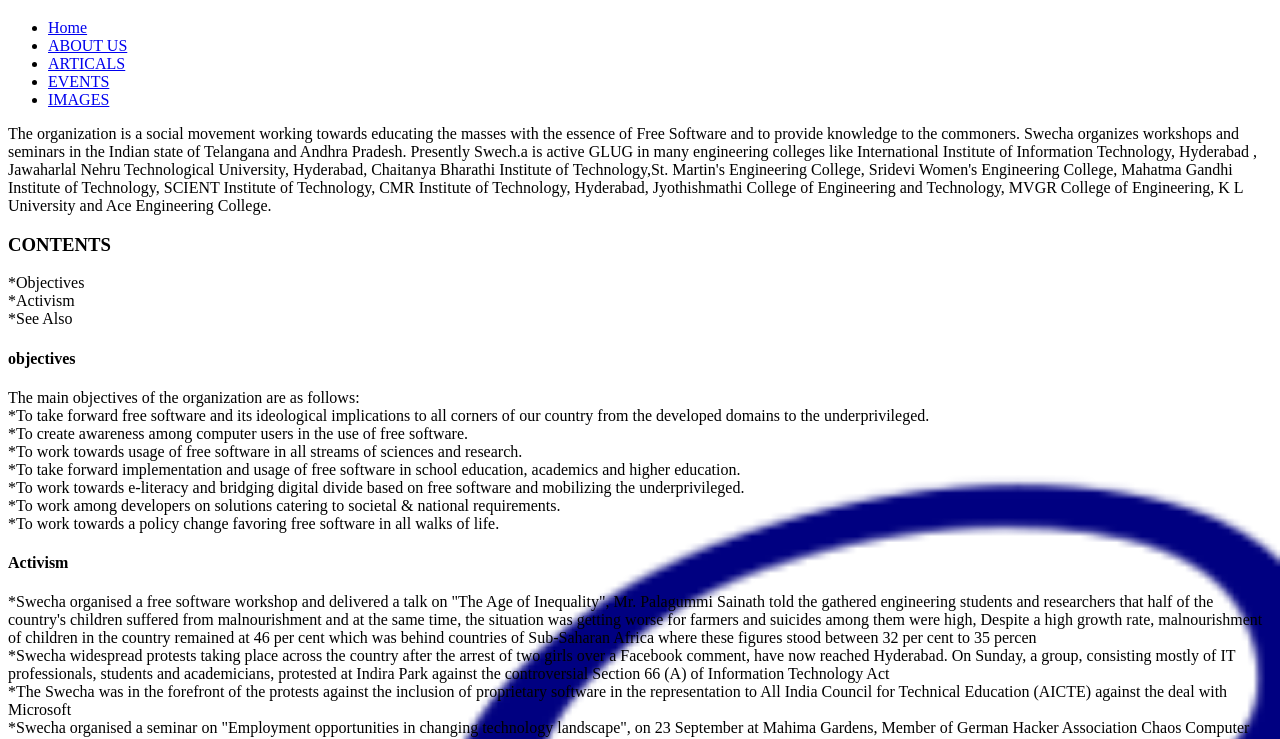
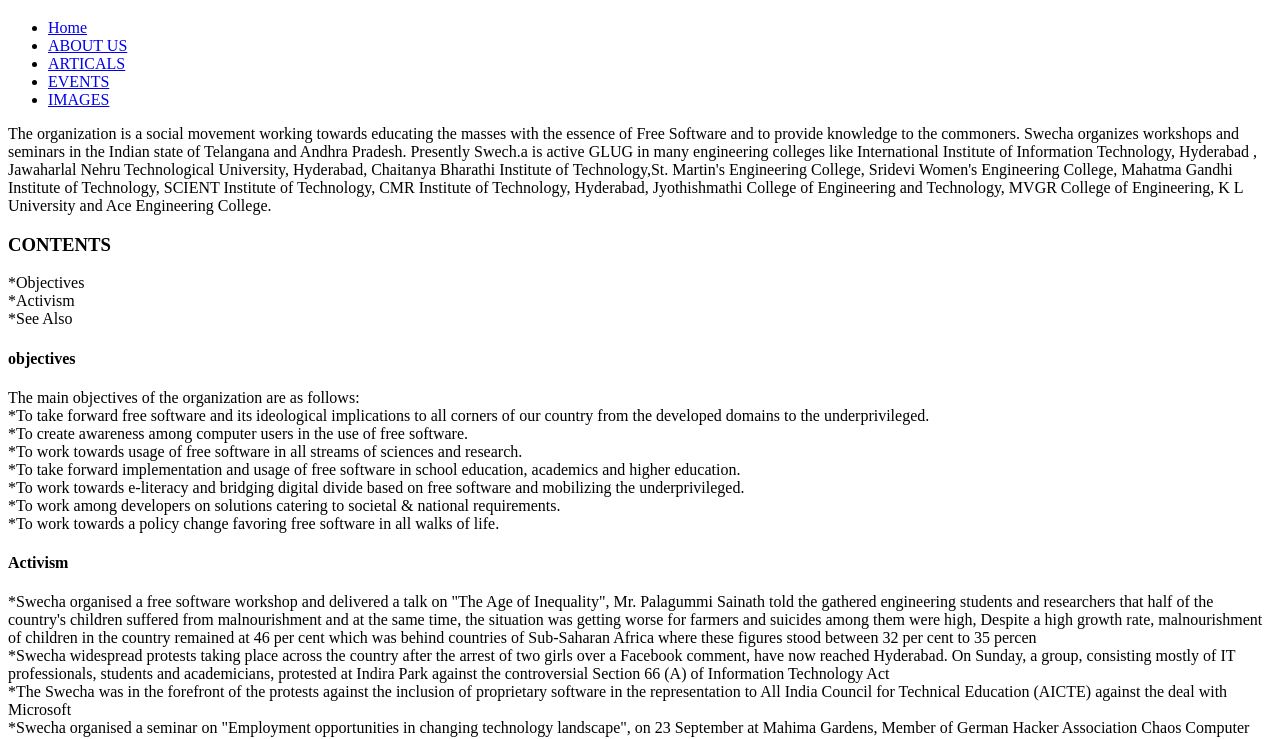
Before and after one commit to sandeepshavukari/SwechaAP, a plain HTML site: page about us.html in a window 1280 px wide. Shown: the part 61-800 px from the top of the page. Drawn offline with Linux system fonts and the light colour scheme.

Commit message:
Update about us.html

```diff
--- a/about us.html
+++ b/about us.html
@@ -1,14 +1,6 @@
 <!DOCTYPE html>
 <html>
 <head>
-<style>
-body
-{
-	background-image:url('bg image.png');
-background-repeat:no-repeat;
-background-size:cover;
-}
-</style>
 <title>
 About us
 </title>
```
